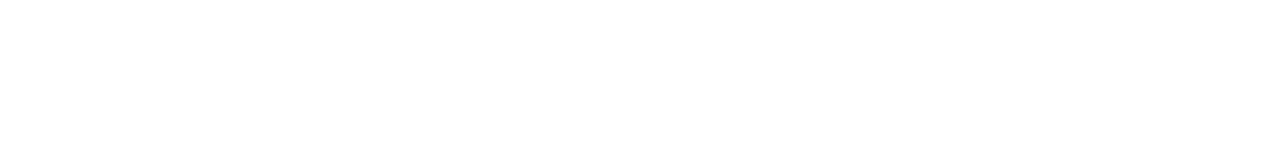
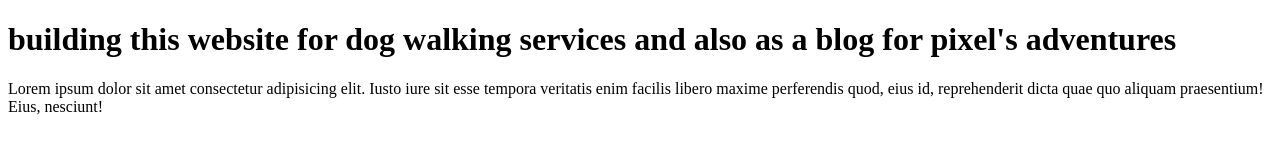
Before and after one commit to mistermappy123/staticwebsite, a plain HTML site: page index.html in a window 1280 px wide. Drawn offline with Linux system fonts and the light colour scheme.

Commit message:
2nd commit

```diff
--- a/index.html
+++ b/index.html
@@ -4,6 +4,8 @@
         <title>Run With Pixel V1</title>
     </head>
     <body>
-
+        <h1>building this website for dog walking services and also as a blog for pixel's adventures</h1>
+        <p>Lorem ipsum dolor sit amet consectetur adipisicing elit. Iusto iure sit esse tempora veritatis enim facilis libero maxime perferendis quod, eius id, reprehenderit dicta quae quo aliquam praesentium! Eius, nesciunt!
+        </p>
     </body>
 </html>
```
